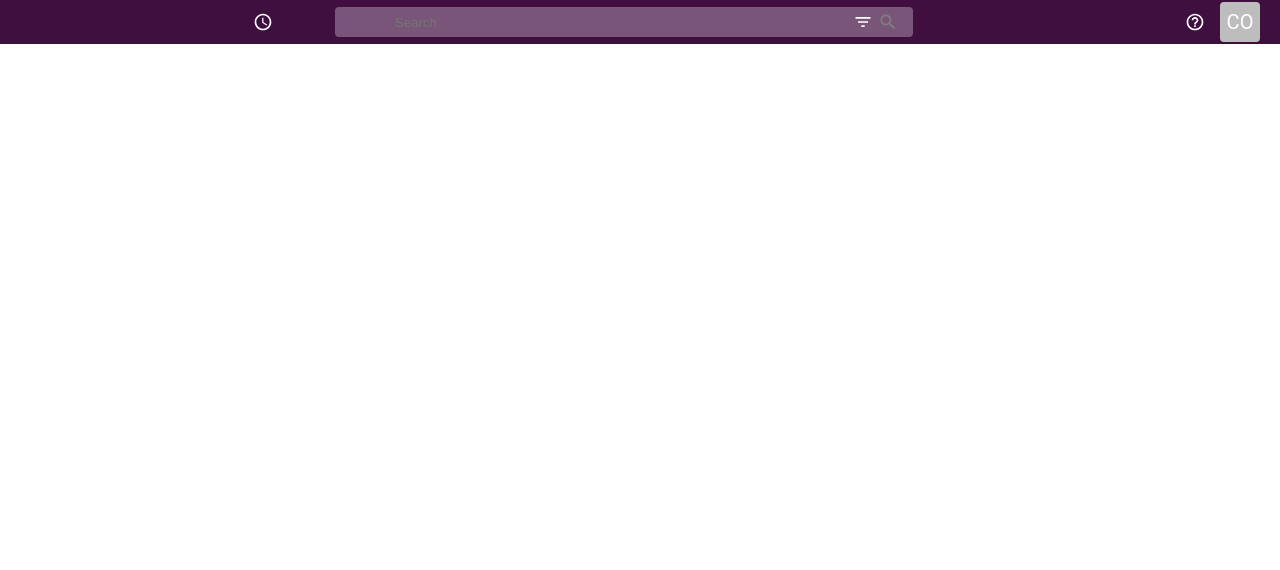
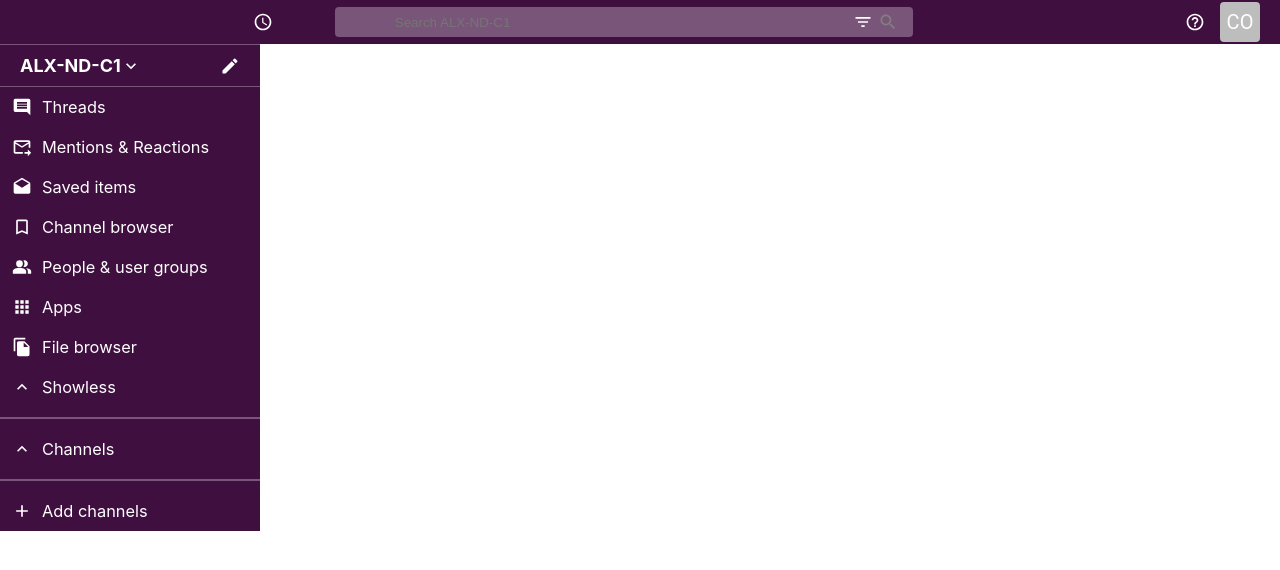
Before and after one commit to Lukas-technoledge/Slack-Clone, a React (Create React App) app: page / in a window 1280 px wide. Shown: the top 570 px of the page. Built offline with nearby package versions, Linux system fonts and the light colour scheme.

Commit message:
working on the sidebar component

```diff
--- a/src/Header.js
+++ b/src/Header.js
@@ -14,7 +14,7 @@ function Header() {
             </div>
 
             <div className="header__search">
-                <input type="text" placeholder='Search' />
+                <input type="text" placeholder='Search ALX-ND-C1' />
                 <div className="searchIcons">
                     <FilterListIcon />
                     <SearchIcon className='search' />
--- a/src/Sidebar.css
+++ b/src/Sidebar.css
@@ -0,0 +1,31 @@
+.sidebar {
+    background-color: var(--slack-color);
+    border-top: 1px solid rgb(121,86,121);
+    max-width: 260px;
+    color: white;
+}
+
+.sidebar__header {
+    color: white;
+    display: flex;
+    align-items: center;
+    font-size: 12px;
+    justify-content: space-between;
+    padding: 10px 20px;
+    border-bottom: 1px solid rgb(121,86,121);
+}
+
+.sidebar__header > h2 {
+    display: flex;
+    align-items: center;
+}
+
+.sidebar__info {
+    flex: 1;
+}
+
+.sidebar > hr {
+    margin-top: 10px;
+    margin-bottom: 10px;
+    border: 1px solid rgb(121,86,121);
+}
--- a/src/Sidebar.js
+++ b/src/Sidebar.js
@@ -1,10 +1,38 @@
 import React from 'react'
-import './Sidebar.css'
+import './Sidebar.css';
+import ModeEditIcon from '@mui/icons-material/ModeEdit';
+import ExpandMoreSharpIcon from '@mui/icons-material/ExpandMoreSharp';
+import SidebarOption from './SidebarOption';
+import InsertCommentIcon from '@mui/icons-material/InsertComment';
+import ForwardToInboxIcon from '@mui/icons-material/ForwardToInbox';
+import DraftsIcon from '@mui/icons-material/Drafts';
+import BookmarkBorderIcon from '@mui/icons-material/BookmarkBorder';
+import PeopleAltIcon from '@mui/icons-material/PeopleAlt';
+import AppsIcon from '@mui/icons-material/Apps';
+import FileCopyIcon from '@mui/icons-material/FileCopy';
+import ExpandLessIcon from '@mui/icons-material/ExpandLess';
+import ExpandMoreIcon from '@mui/icons-material/ExpandLess';
+import AddIcon from '@mui/icons-material/Add';
 
 function Sidebar() {
   return (
     <div className='sidebar'>
-
+      <div className="sidebar__header">
+        <h2 className='sidebar__info'>ALX-ND-C1 <ExpandMoreSharpIcon /></h2>
+        <ModeEditIcon />
+      </div>
+      <SidebarOption  Icon={InsertCommentIcon} title={'Threads'}/>
+      <SidebarOption Icon={ForwardToInboxIcon} title={'Mentions & Reactions'}/>
+      <SidebarOption Icon={DraftsIcon} title={'Saved items'}/>
+      <SidebarOption Icon={BookmarkBorderIcon} title={'Channel browser'}/>
+      <SidebarOption Icon={PeopleAltIcon} title={'People & user groups'}/>
+      <SidebarOption Icon={AppsIcon} title={'Apps'}/>
+      <SidebarOption Icon={FileCopyIcon} title={'File browser'}/>
+      <SidebarOption Icon={ExpandLessIcon} title={'Showless'}/>
+      <hr />
+      <SidebarOption Icon={ExpandMoreIcon} title={'Channels'}/>
+      <hr />
+      <SidebarOption Icon={AddIcon} title={'Add channels'}/>
     </div>
   )
 }
--- /dev/null
+++ b/src/SidebarOption.css
@@ -0,0 +1,30 @@
+.sidebarOption {
+    display: flex;
+    align-items: center;
+    padding-left: 2px;
+    font-size: 14px;
+    cursor: pointer;
+
+}
+
+.sidebarOption:hover {
+    background-color: #340e36;
+    opacity: 0.9;
+}
+
+.sidebarOption__icon {
+    padding: 10px;
+}
+
+.sidebarOption__channel {
+    padding-top: px;
+}
+
+.sidebarOption__hash {
+    padding: 10px;
+    font-size: 20px;
+}
+
+.sidebarOption > h3 {
+    font-weight: 400;
+}
--- /dev/null
+++ b/src/SidebarOption.js
@@ -0,0 +1,13 @@
+import React from 'react'
+import './SidebarOption.css'
+
+function SidebarOption({Icon, title}) {
+  return (
+    <div className='sidebarOption'>
+      {Icon && <Icon className = 'sidebarOption__icon'/>}
+      {Icon ? <h3>{title}</h3> : <h3 className = 'sidebarOption__channel'><span className = 'sidebarOption__hash'>#</span> {title}</h3>}
+    </div>
+  )
+}
+
+export default SidebarOption
```
